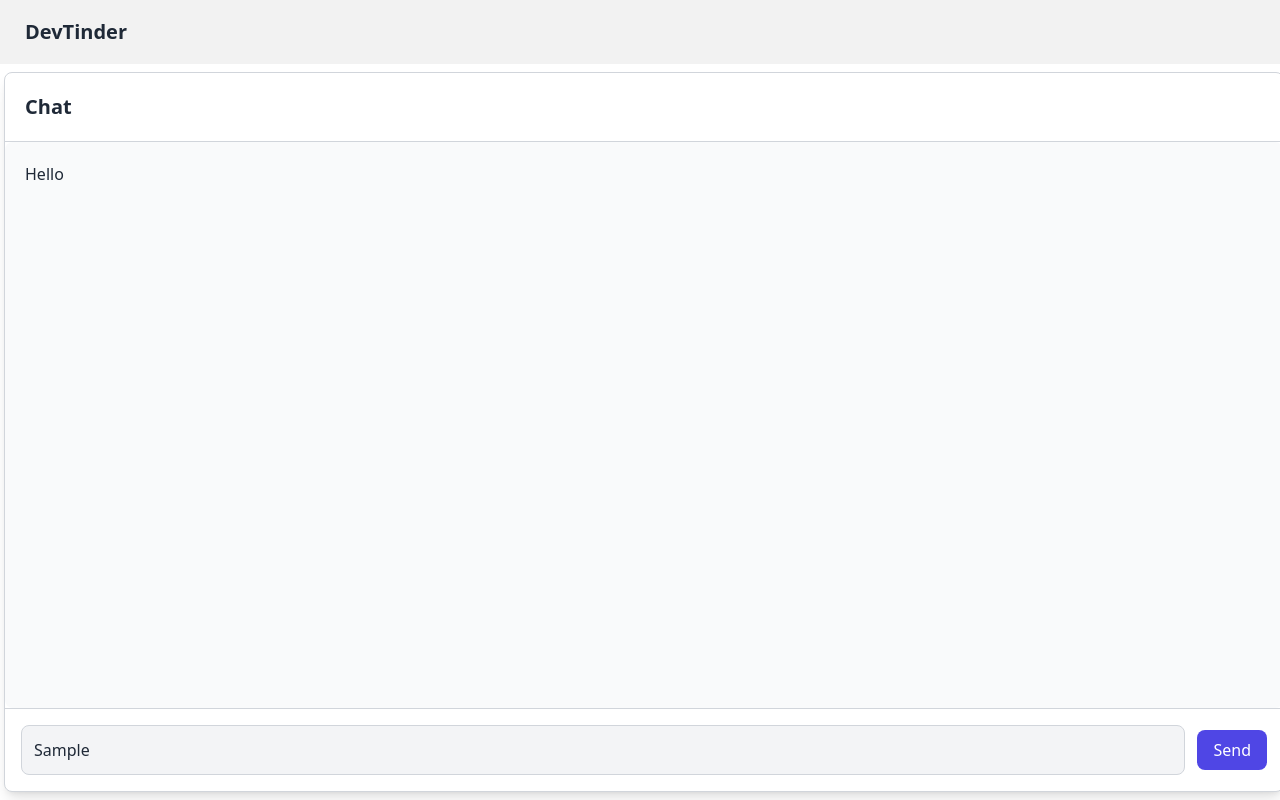
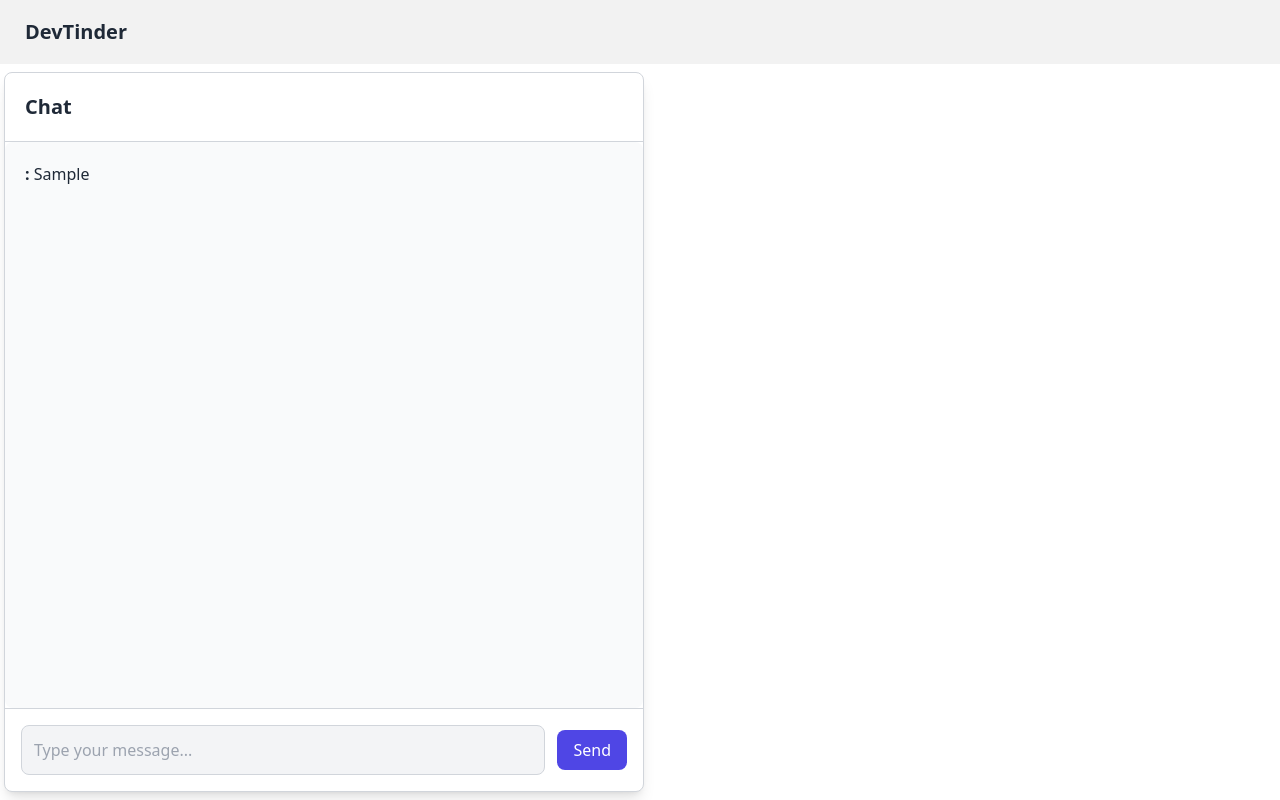
Before and after one commit to DipeshDevkota/merntinder_frontend, a React (Vite) app: page /chat/1 in a window 1280 px wide. Both pictures are taken after typing "Sample" into the empty fields and a click on the button "Send". Built offline with nearby package versions, Linux system fonts and the light colour scheme; no server answers.

Commit message:
Socketconnectionfor chatdone

```diff
--- a/src/components/Chat.jsx
+++ b/src/components/Chat.jsx
@@ -1,48 +1,80 @@
-import React, { useState } from 'react'
-import { useEffect } from 'react';
-import { useParams } from 'react-router-dom/dist'
+import { useState, useEffect } from 'react';
+import { useParams } from 'react-router-dom';
 import { createSocketConnection } from '../utils/socket';
 import { useSelector } from 'react-redux';
 
 const Chat = () => {
-
-    const [messages,setMessages] = useState([{text:"Hello"}])
-    const {id:targetuser} = useParams();
+    const [newMessage, setNewMessage] = useState(''); // Single message state for the input
+    const [messages, setMessages] = useState([]); // Array to store messages
+    const { id } = useParams();
     const user = useSelector(store => store.user);
     const userId = user._id;
-    useEffect(()=>{
+
+    useEffect(() => {
         const socket = createSocketConnection();
-        socket.emit("joinChat",{targetuser,userId})
-    },[])
-    console.log("messages is",messages)
+
+        // As soon as the page gets loaded, the socket connection is made and joinChat event is emitted
+        socket.emit("joinChat",
+          { id,
+           firstName: user.firstName,
+           userId,
+           });
+
+        // Listen for incoming messages
+        socket.on("messageReceived", ({ firstName, text }) => {
+            console.log(firstName + " received: " + text);
+            setMessages(prevMessages => [...prevMessages, { firstName, text }]);
+        });
+
+        return () => {
+            socket.disconnect();
+        };
+    }, [id, userId, user.firstName]);
+
+    const sendMessage = () => {
+        if (newMessage.trim()) {
+            const socket = createSocketConnection();
+            socket.emit("sendMessage", {
+                id,
+                firstName: user.firstName,
+                text: newMessage,
+                userId,
+            });
+
+            // Optionally, update your local message list immediately to show the sent message
+            setMessages(prevMessages => [...prevMessages, { firstName: user.firstName, text: newMessage }]);
+            setNewMessage(''); // Clear the input field after sending
+        }
+    };
+
+    console.log(sendMessage)
 
     return (
-    <div className='w-full md:w-fulllg:w-1/2 mx-1 border border-gray-300 rounded-lg shadow-lg m-2 h-[90vh] flex flex-col bg-white'>
+        <div className='w-full md:w-full lg:w-1/2 mx-1 border border-gray-300 rounded-lg shadow-lg m-2 h-[90vh] flex flex-col bg-white'>
             <h1 className='p-5 text-xl font-semibold text-gray-800 border-b border-gray-300'>Chat</h1>
             <div className='flex-1 overflow-y-auto p-5 space-y-4 bg-gray-50 rounded-lg'>
-        {/* Messages will go here */}
-{messages.map((msg,index)=>{
-    return (
-        <div key ={index}>
-            {msg.text}
+                {/* Display messages */}
+                {messages.map((msg, index) => (
+                    <div key={index}>
+                        <strong>{msg.firstName}: </strong>{msg.text}
                     </div>
-    )
-})}
+                ))}
             </div>
             <div className='p-4 border-t border-gray-300 flex items-center gap-3'>
                 <input
-        onSubmit={(e)=>setMessages(e.target.value)}
-
+                    value={newMessage} // Bind the input to newMessage state
+                    onChange={(e) => setNewMessage(e.target.value)} // Update state on input change
                     className='flex-1 bg-gray-100 text-gray-800 rounded-lg p-3 border border-gray-300 focus:outline-none focus:ring-2 focus:ring-indigo-500 transition-all duration-200'
                     placeholder="Type your message..."
                 />
-
-        <button className='bg-indigo-600 text-white py-2 px-4 rounded-lg hover:bg-indigo-700 focus:outline-none transition-all duration-200'>
+                <button
+                    onClick={sendMessage}
+                    className='bg-indigo-600 text-white py-2 px-4 rounded-lg hover:bg-indigo-700 focus:outline-none transition-all duration-200'>
                     Send
                 </button>
             </div>
         </div>
-  )
-}
+    );
+};
 
-export default Chat
+export default Chat;
```
Also changed, not shown: src/utils/socket.js (line endings or trailing spaces). Lines whose indentation alone changed are shown as unchanged.
